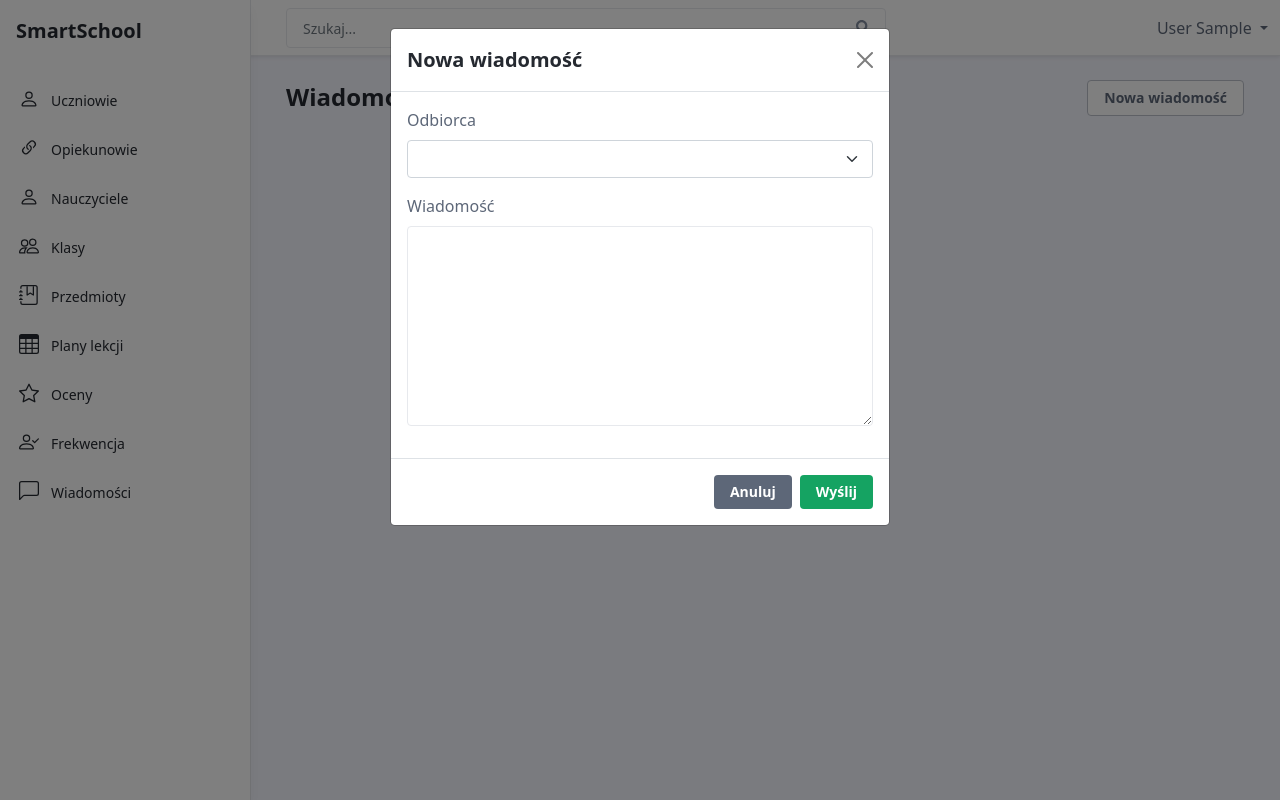
After one commit to salakonrad/smart-school, a Django app: page /message/list in a window 1280 px wide, after a click on "Nowa wiadomość". The commit adds this page. Run offline with Django 3.2, Linux system fonts and the light colour scheme; a user stored in the database is signed in; tables that the repository leaves empty hold one stand-in row (values such as "Sample post"); lists and menus that the app fills with data are empty; some libraries are stand-ins or nearby versions.

Commit message:
feat(messages): add view templates, views and few methods

```diff
--- a/smartschool/school/admin.py
+++ b/smartschool/school/admin.py
@@ -11,3 +11,4 @@ admin.site.register(LessonTable)
 admin.site.register(TimeTable)
 admin.site.register(SquadSubject)
 admin.site.register(Grade)
+admin.site.register(Message)
--- a/smartschool/school/models.py
+++ b/smartschool/school/models.py
@@ -1,11 +1,27 @@
 from django.db.models.functions import Concat
 from django.db import models
-from django.db.models import Q
+from django.db.models import Q, Count
 from django.db.models.deletion import DO_NOTHING
 from django.db.models.fields import AutoField
 from datetime import datetime
 
 from django.contrib.auth.models import Group, User
+
+
+class MyUser(User):
+    class Meta:
+        proxy = True
+
+    def get_by_id(id):
+        if MyUser.objects.filter(id = id).exists():
+            return MyUser.objects.get(id = id)
+        else:
+            return None
+
+    def get_all_messages_list(self):
+        messages = Message.objects.filter(Q(sender=self) | Q(recipient=self)).values('recipient', 'sender').annotate(mcount=Count('message')).order_by()
+        print(messages)
+
 
 
 class Principal(User):
@@ -14,6 +30,9 @@ class Principal(User):
 
     def __str__(self):
         return f'{self.last_name} {self.first_name}'
+
+    def get_all():
+        return Principal.objects.filter(groups__name='Principals').order_by('last_name', 'first_name')
 
 class Teacher(User):
     class Meta:
@@ -29,7 +48,7 @@ class Teacher(User):
             return None
 
     def get_all():
-        return Teacher.objects.filter(groups__name='Teachers')
+        return Teacher.objects.filter(groups__name='Teachers').order_by('last_name', 'first_name')
 
     def get_initials(self):
         return f"{self.first_name[:1]}{self.last_name[:1]}"
@@ -655,3 +674,21 @@ class Attendance(models.Model):
             return TimeTable.objects.filter(day=days[week_day], lesson_number=self.lesson, squad=self.student.get_class()).first().subject.subject
         else:
             return None
+
+class Message(models.Model):
+    id = models.AutoField(primary_key=True)
+    sender = models.ForeignKey(User, related_name='%(class)s_sender', on_delete=models.CASCADE)
+    recipient = models.ForeignKey(User, related_name='%(class)s_recipient', on_delete=models.CASCADE)
+    message = models.CharField(max_length=2048)
+    date = models.DateTimeField(auto_now_add=True)
+    read = models.BooleanField(default=False)
+
+    class Meta:
+        db_table = "message"
+
+    def send(sender, recipient, message):
+        new = Message()
+        new.sender = sender
+        new.recipient = recipient
+        new.message = message
+        new.save()
--- a/smartschool/school/templates/base.html
+++ b/smartschool/school/templates/base.html
@@ -210,8 +210,8 @@
 						</li>
 						{% endif %}
 
-						<!-- <li class="nav-item">
-							<a class="nav-link" href="index.html">
+						<li class="nav-item">
+							<a class="nav-link" href="{% url 'message_list' %}">
 								<span class="nav-icon">
 									<svg xmlns="http://www.w3.org/2000/svg" width="1em" height="1em" fill="currentColor" class="bi bi-chat-left" viewBox="0 0 16 16">
 										<path d="M14 1a1 1 0 0 1 1 1v8a1 1 0 0 1-1 1H4.414A2 2 0 0 0 3 11.586l-2 2V2a1 1 0 0 1 1-1h12zM2 0a2 2 0 0 0-2 2v12.793a.5.5 0 0 0 .854.353l2.853-2.853A1 1 0 0 1 4.414 12H14a2 2 0 0 0 2-2V2a2 2 0 0 0-2-2H2z"/>
@@ -219,7 +219,7 @@
 								</span>
 								<span class="nav-link-text">Wiadomości</span>
 							</a>
-						</li> -->
+						</li>
 
 						<!-- <li class="nav-item">
 							<a class="nav-link" href="index.html">
--- /dev/null
+++ b/smartschool/school/templates/messages/create.html
@@ -0,0 +1,44 @@
+<div class="modal fade" id="new_message" tabindex="-1" aria-labelledby="staticBackdropLabel"
+    aria-hidden="true">
+    <div class="modal-dialog">
+        <div class="modal-content">
+            <div class="modal-header">
+                <h5 class="modal-title" id="staticBackdropLabel">Nowa wiadomość</h5>
+                <button type="button" class="btn-close" data-bs-dismiss="modal" aria-label="Close"></button>
+            </div>
+            <form action="{% url 'message_send' %}" method="POST" class="settings-form">
+                {% csrf_token %}
+                <div class="modal-body">
+                    <input type="hidden" name="sender_id" value="{{ data.user.id }}" />
+
+                    <div class="mb-3">
+                        <label for="new-msg-1" class="form-label">Odbiorca</label>
+                        <select name="recipient_id" class="form-select" id="new-msg-1">
+                            {% for principal in data.principals %}
+                                <option value="{{ principal.id }}">Dyrektor - {{ principal.first_name }} {{ principal.last_name }}</option>
+                            {% endfor %}
+                            {% for teacher in data.teachers %}
+                                <option value="{{ teacher.id }}">Nauczyciel - {{ teacher.first_name }} {{ teacher.last_name }}</option>
+                            {% endfor %}
+                            {% for parent in data.parents %}
+                                <option value="{{ parent.id }}">Opiekun - {{ parent.first_name }} {{ parent.last_name }}</option>
+                            {% endfor %}
+                            {% for student in data.students %}
+                                <option value="{{ student.id }}">Student - {{ student.first_name }} {{ student.last_name }}</option>
+                            {% endfor %}
+                        </select>
+                    </div>
+
+                    <div class="mb-3">
+                        <label for="add-grade-3" class="form-label">Wiadomość</label>
+                        <textarea name="message" type="text" class="form-control" id="add-grade-3" value="" maxlength="2048" style="height: 200px;"></textarea>
+                    </div>
+                </div>
+                <div class="modal-footer">
+                    <button type="button" class="btn btn-secondary" data-bs-dismiss="modal">Anuluj</button>
+                    <input type="submit" class="btn btn-primary" value="Wyślij">
+                </div>
+            </form>
+        </div>
+    </div>
+</div>
--- /dev/null
+++ b/smartschool/school/templates/messages/messages.html
@@ -0,0 +1,5 @@
+{% extends '../base.html' %}
+
+{% block page_content %}
+
+{% endblock %}
--- /dev/null
+++ b/smartschool/school/templates/messages/messages_list.html
@@ -0,0 +1,29 @@
+{% extends '../base.html' %}
+
+{% block page_content %}
+
+<!-- Page header -->
+<div class="row g-3 mb-4 align-items-center justify-content-between">
+    <div class="col-auto">
+        <h1 class="app-page-title mb-0">Wiadomości</h1>
+    </div>
+    <div class="col-auto">
+        <div class="page-utilities">
+            <div class="row g-2 justify-content-start justify-content-md-end align-items-center">
+                {% if perms.school.add_message %}
+                <div class="col-auto">
+                    <a data-bs-toggle="modal"
+                    data-bs-target="#new_message" class="btn app-btn-secondary">
+                        Nowa wiadomość
+                    </a>
+                </div>
+                {% endif %}
+            </div>
+        </div>
+    </div>
+</div>
+
+<!-- Add Modal -->
+{% include "messages/create.html" %}
+
+{% endblock %}
--- a/smartschool/school/urls.py
+++ b/smartschool/school/urls.py
@@ -64,6 +64,10 @@ urlpatterns = [
     path('attendance/add', views.attendance_add, name='attendance_add'),
     path('attendance/delete', views.attendance_delete, name='attendance_delete'),
     path('attendance/change', views.attendance_change, name='attendance_change'),
+    # Messages
+    path('message/list', views.message_list_view, name='message_list'),
+    path('message/send', views.message_send, name='message_send'),
+    path('messages', views.messages_view, name='messages'),
     # Authorization
     path('accounts/login/', views.login_view, name="login"),
     path('accounts/logout/', views.logout_view, name="logout")
--- a/smartschool/school/views.py
+++ b/smartschool/school/views.py
@@ -1033,3 +1033,51 @@ def attendance_delete(request):
             return HttpResponseRedirect(request.META.get('HTTP_REFERER'))
     else:
         return HttpResponseRedirect(request.META.get('HTTP_REFERER'))
+
+
+# /message/list
+@login_required
+@permission_required('school.view_message', raise_exception=True)
+def message_list_view(request):
+    user = MyUser.get_by_id(request.user.id)
+    data = {
+        'user': request.user,
+        'messages': user.get_all_messages_list(),
+        'principals': Principal.get_all(),
+        'teachers': Teacher.get_all(),
+        'parents': Parent.get_all(),
+        'students': Student.get_all()
+    }
+    return render(request, 'messages/messages_list.html', {'data': data})
+
+
+# /messages
+@login_required
+@permission_required('school.view_message', raise_exception=True)
+def messages_view(request):
+    data = {
+
+    }
+    return render(request, 'messages/messages.html', {'data': data})
+
+
+# /message/send
+@login_required
+@permission_required('school.add_message', raise_exception=True)
+def message_send(request):
+    if request.method == 'POST':
+        form = NewMessageForm(request.POST)
+        if form.is_valid():
+            sender = MyUser.get_by_id(form.cleaned_data['sender_id'])
+            recipient = MyUser.get_by_id(form.cleaned_data['recipient_id'])
+            Message.send(*[
+                sender,
+                recipient,
+                form.cleaned_data['message']
+            ])
+            return HttpResponseRedirect(request.META.get('HTTP_REFERER'))
+        else:
+            print(form.errors)
+            return HttpResponseRedirect(request.META.get('HTTP_REFERER'))
+    else:
+        return HttpResponseRedirect(request.META.get('HTTP_REFERER'))
```
Also changed, not shown: smartschool/school/forms.py (+8 -0 lines), smartschool/school/migrations/0017_auto_20210825_1227.py (added).
